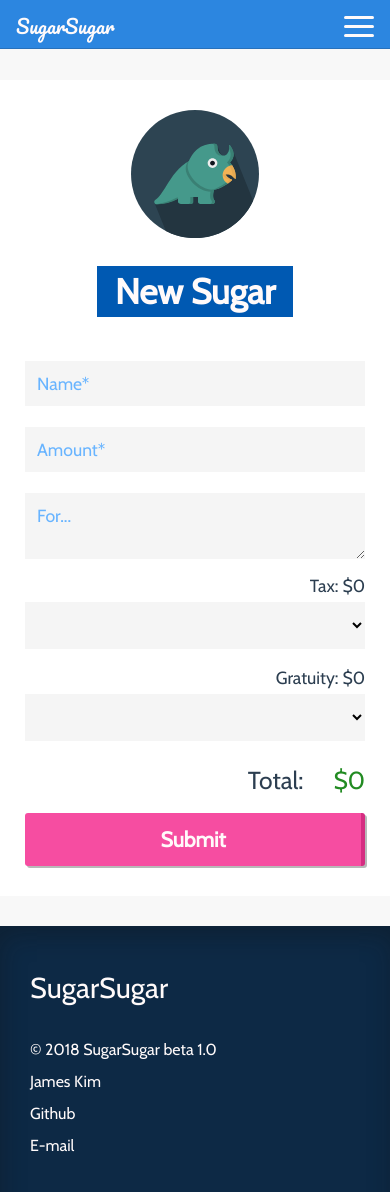
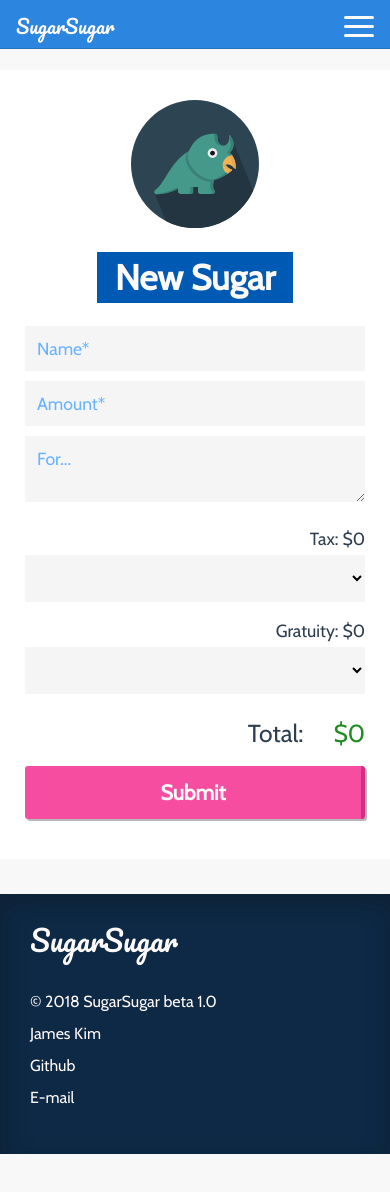
Before and after one commit to JamesScript7/sugarsugar, a Vue app: page /#/new in a window 390 px wide. Shown: the top 1192 px of the page. After the commit the page ends 1154 px from the top, so only its background shows below. Built offline with nearby package versions, Linux system fonts and the light colour scheme; what vuefire would draw is missing.

Commit message:
Styling fix on nav bar

```diff
--- a/src/App.vue
+++ b/src/App.vue
@@ -81,6 +81,8 @@ a {
 }
 ul {
   list-style-type: none;
+  margin: 0;
+  padding: 0;
 }
 nav {
   position: fixed;
@@ -104,20 +106,23 @@ nav {
   background-color: #2c86e0;
   border-bottom: 1px solid #2871bb;
 }
+#sideNav.hide {
+  display: inline-block;
+}
 /* LOGOS */
 .logo-on-top {
   font-family: 'Pacifico', cursive, sans-serif;
   text-align: left;
   align-self: center;
 }
-.logo-on-top .logo-in-footer, .go-to-form button {
+.logo-on-top, .logo-in-footer, .go-to-form button {
   font-family: 'Pacifico', cursive, sans-serif;
   font-size: 1.7em;
 }
 /* FOOTER */
 footer {
   position: relative;
-  margin-top: 30px;
+  margin-top: 35px;
   padding: 40px 0 40px 50px;
   background-color: #0D2945;
   color: snow;
@@ -135,6 +140,7 @@ footer {
   padding: 10px;
   line-height: 12px;
   text-align: left;
+  font-size: 1.2em;
 }
 .footer-ul li:first-child {
   padding-bottom: 40px;
@@ -214,5 +220,8 @@ footer {
   footer {
     padding: 30px 0 40px 20px;
   }
+  .footer-ul li {
+    font-size: 1em;
+  }
 }
 </style>
--- a/src/components/Home.vue
+++ b/src/components/Home.vue
@@ -72,7 +72,7 @@ export default {
   width: 125px;
 }
 .container {
-  padding-top: 80px;
+  padding-top: 70px;
   min-height: 1000px;
 }
 .center {
--- a/src/components/New.vue
+++ b/src/components/New.vue
@@ -2,20 +2,19 @@
   <div class="new">
     <form id="form-itself" @submit.prevent="saveData" action="index.html" autocomplete="off">
       <div class="new-sugar">
-        <img v-bind:src="this.svg" v-bind:alt="this.svg"/>
+        <div class="img-box">
+          <img v-bind:src="this.svg" v-bind:alt="this.svg"/>
+        </div>
         <div>
           <h1>New Sugar</h1>
         </div>
       </div>
-      <br>
       <div>
         <input id="name" type="text" name="name" placeholder="Name*" v-model="name" required />
       </div>
-      <br>
       <div class="amount-box">
         <input id="amount" type="number" name="amount" placeholder="Amount*" v-model="amount" required />
       </div>
-      <br>
       <div class="reason-box">
         <textarea id="reason" type="text" name="reason" placeholder="For..." v-model="reason"></textarea>
       </div>
@@ -147,6 +146,9 @@ form {
 #form-itself {
   animation: slideIn 1.2s;
 }
+input, textarea {
+  margin-bottom: 18px;
+}
 input, textarea, select {
   font-family: 'Cabin', Helvetica, Arial, sans-serif;
   font-size: 1em;
@@ -155,10 +157,13 @@ input, textarea, select {
   border: none;
   background-color: #F5F5F5;
 }
+.img-box {
+  height: 128px;
+}
 .new {
   max-width: 600px;
   margin: 0 auto;
-  padding-top: 80px;
+  padding-top: 110px;
   opacity: 0;
   animation: fadeIn 0.8s forwards;
 }
@@ -216,8 +221,14 @@ input, textarea, select {
     border: 0 solid #E0E0E0;
     box-shadow: none;
   }
+  input, textarea {
+    margin-bottom: 10px;
+  }
   input, textarea, select {
     padding: 12px;
+  }
+  .new {
+    padding-top: 70px;
   }
 }
 @keyframes slideIn {
```
